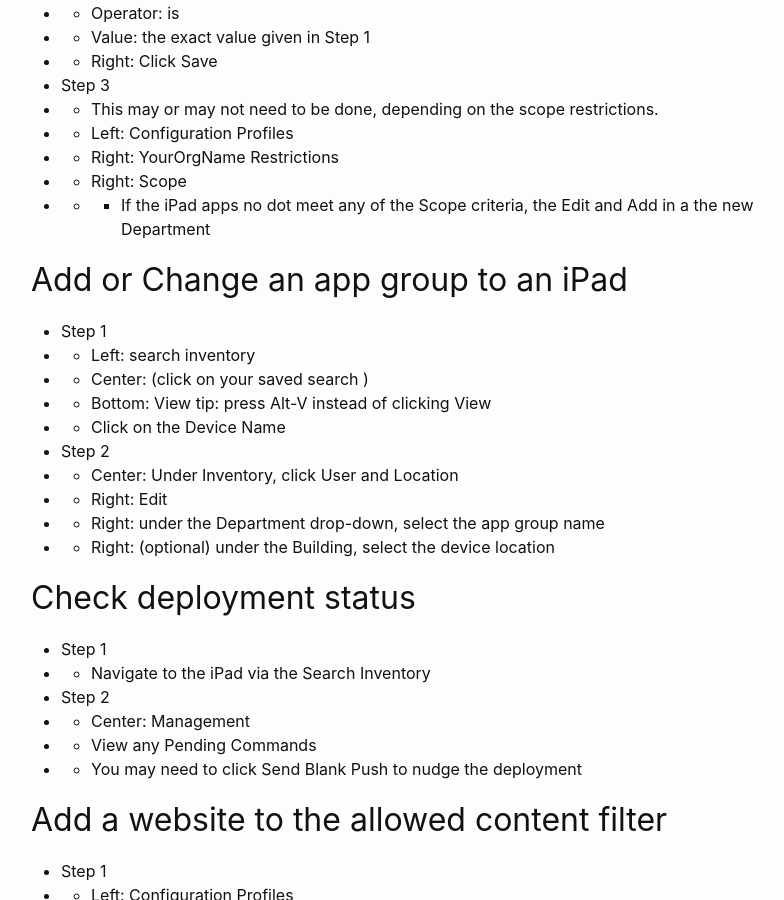
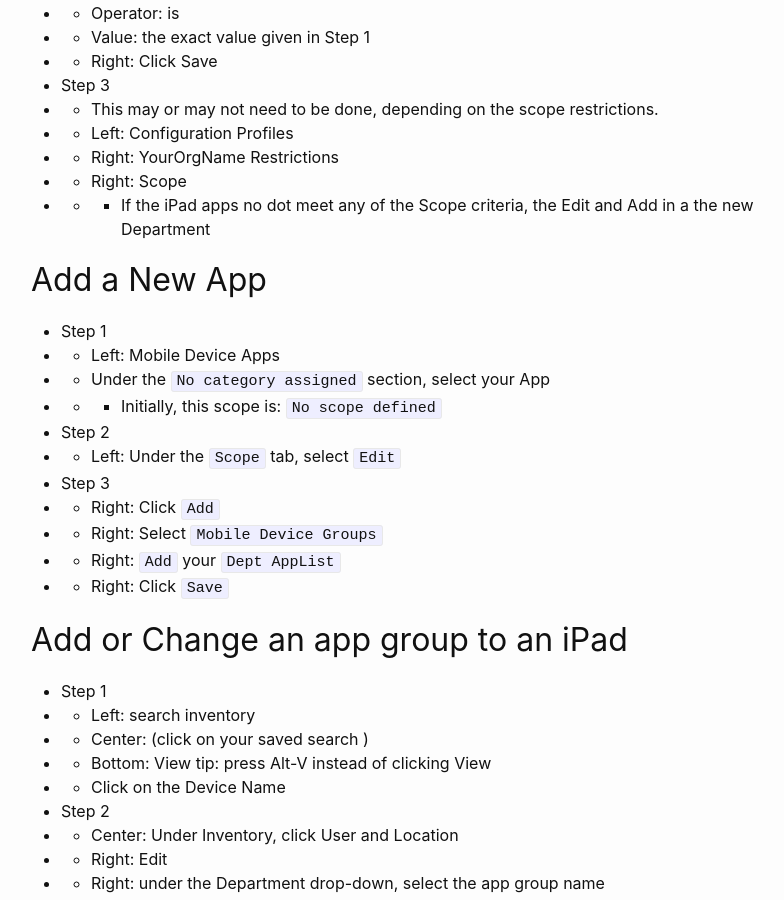
Before and after one commit to jftuga/blog, a Jekyll site: the page built from _posts/2020-08-17--JAMF-iPad-Deployment-Guide.md, in a window 1280 px wide and 900 px high, scrolled down 1825 px. Shown: the whole window, without its empty margins (239-1023 px from the left). Built offline with Jekyll 4.4.1, drawn with Linux system fonts in a browser that asks for light colours.

Commit message:
add section: Add a New App

```diff
--- a/_posts/2020-08-17--JAMF-iPad-Deployment-Guide.md
+++ b/_posts/2020-08-17--JAMF-iPad-Deployment-Guide.md
@@ -81,6 +81,19 @@ A group may contain one or more apps
 * * Right: Scope
 * *  * If the iPad apps no dot meet any of the Scope criteria, the Edit and Add in a the new Department
 
+## Add a New App
+* Step 1
+* * Left: Mobile Device Apps
+* * Under the `No category assigned` section, select your App
+* * * Initially, this scope is: `No scope defined`
+* Step 2
+* * Left: Under the `Scope` tab, select `Edit`
+* Step 3
+* * Right: Click `Add`
+* * Right: Select `Mobile Device Groups`
+* * Right: `Add` your `Dept AppList`
+* * Right: Click `Save`
+
 ## Add or Change an app group to an iPad
 * Step 1
 * * Left: search inventory
```
